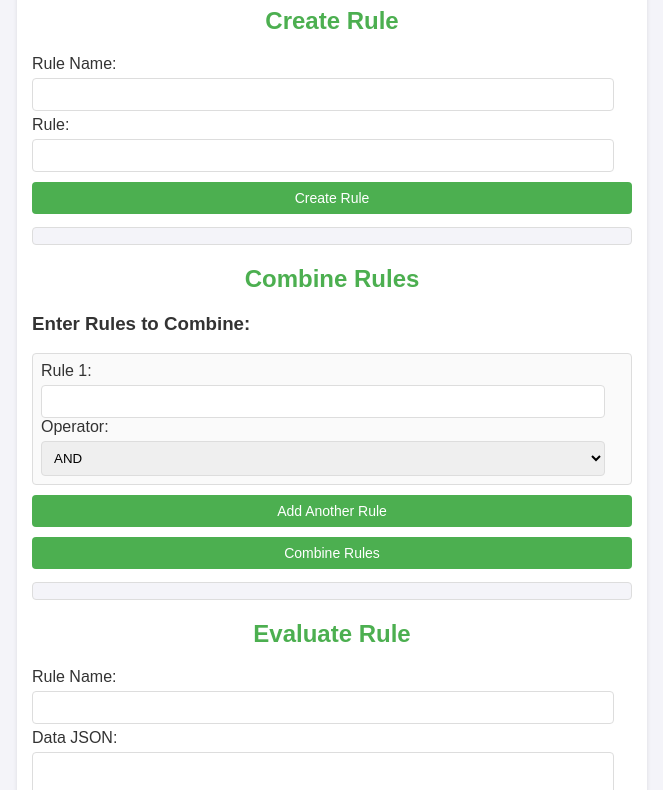
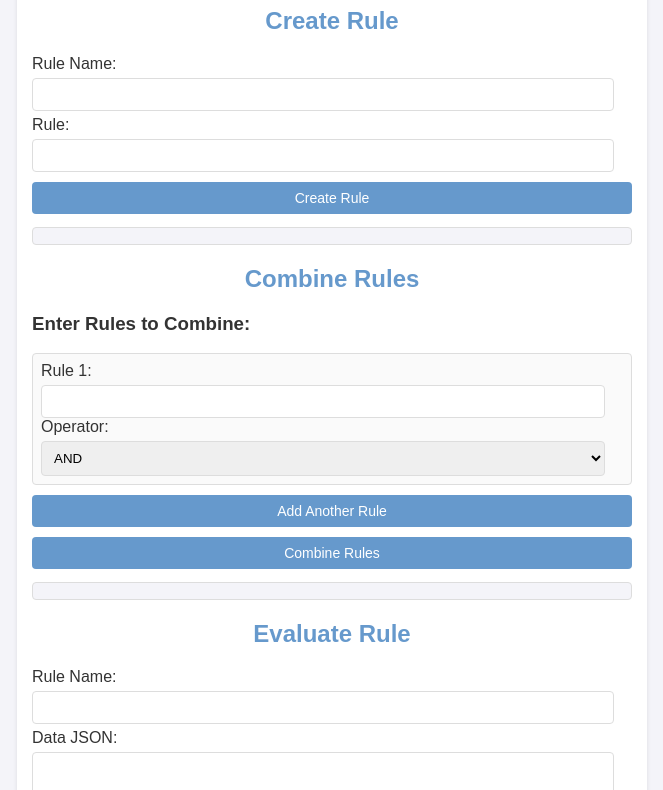
Before and after one commit to NikunjDwivedi/App1_Rule-Engine-with-AST_Nikunj, a website: page App1-Rule-Engine-with-AST/views/index.html in a window 1280 px wide. Shown: the part 108-898 px from the top of the page, without its empty margins (308-971 px from the left). Drawn offline with Linux system fonts and the light colour scheme.

Commit message:
updated index.html

```diff
--- a/App1-Rule-Engine-with-AST/views/index.html
+++ b/App1-Rule-Engine-with-AST/views/index.html
@@ -25,7 +25,7 @@
       h1,
       h2 {
         text-align: center;
-        color: #4caf50;
+        color: #6699cc;
       }
 
       form {
@@ -59,7 +59,7 @@
         padding: 8px;
         margin-top: 10px;
         border: none;
-        background-color: #4caf50;
+        background-color: #6699cc;
         color: #fff;
         border-radius: 4px;
         cursor: pointer;
@@ -67,7 +67,7 @@
       }
 
       form button:hover {
-        background-color: #0b520e;
+        background-color: #0047ab;
       }
 
       pre {
```
